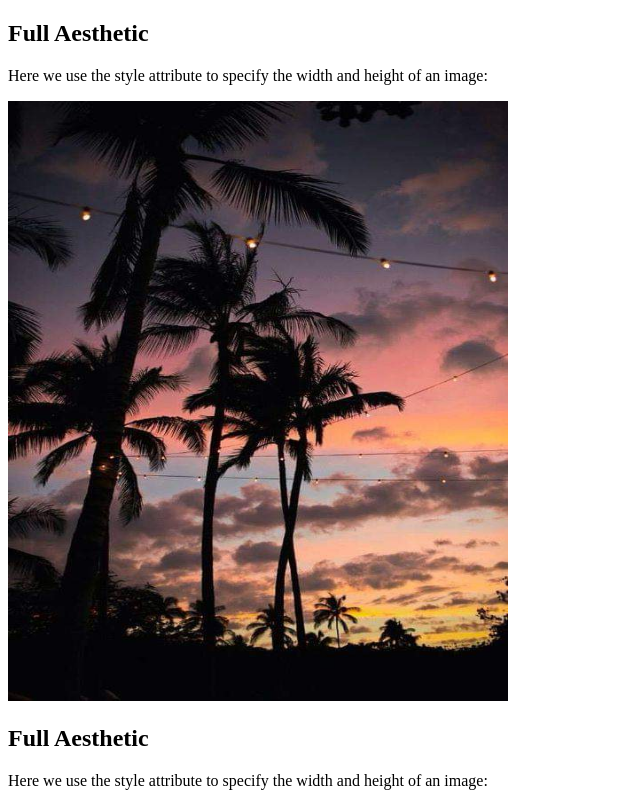
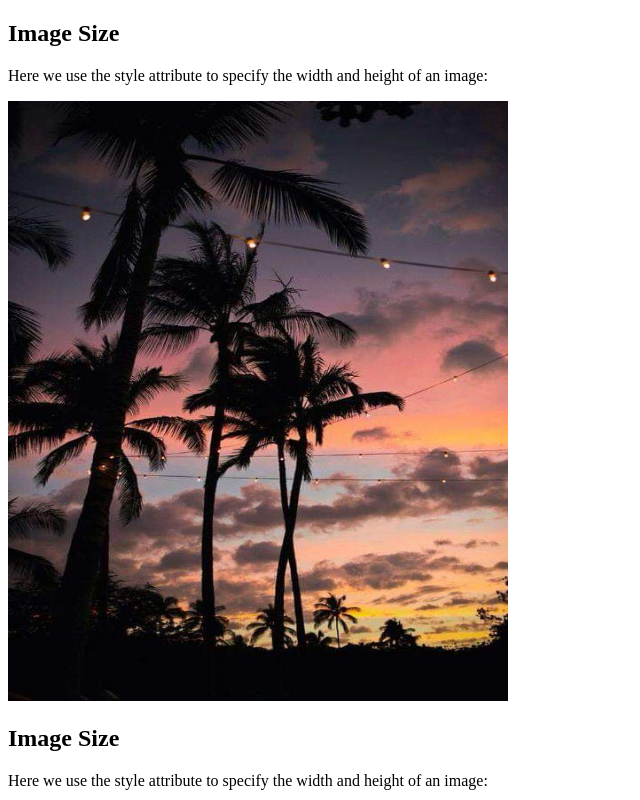
Before and after one commit to Isis00/3Picture-Assignment-, a plain HTML site: page index.html in a window 1280 px wide. Shown: the top 800 px of the page, without its empty margins (0-640 px from the left). Drawn offline with Linux system fonts and the light colour scheme.

Commit message:
Update index.html

```diff
--- a/index.html
+++ b/index.html
@@ -2,7 +2,7 @@
 <html>
 <body>
 
-<h2>Full Aesthetic</h2>
+<h2>Image Size</h2>
 
 <p>Here we use the style attribute to specify the width and height of an image:</p>
 
@@ -15,7 +15,7 @@
 <html>
 <body>
 
-<h2>Full Aesthetic</h2>
+<h2>Image Size</h2>
 
 <p>Here we use the style attribute to specify the width and height of an image:</p>
 
@@ -28,7 +28,7 @@
 <html>
 <body>
 
-<h2>Full Aesthetic</h2>
+<h2>Image Size</h2>
 
 <p>Here we use the style attribute to specify the width and height of an image:</p>
 
```
